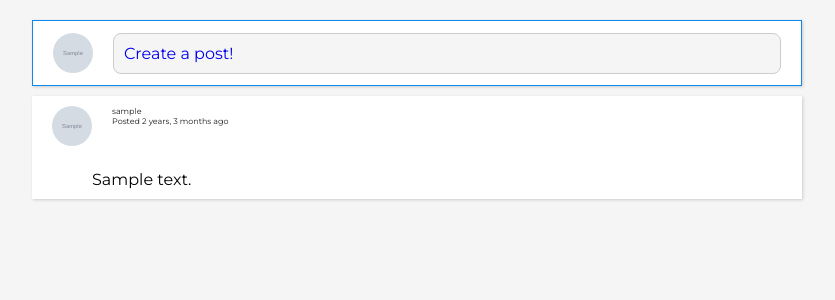
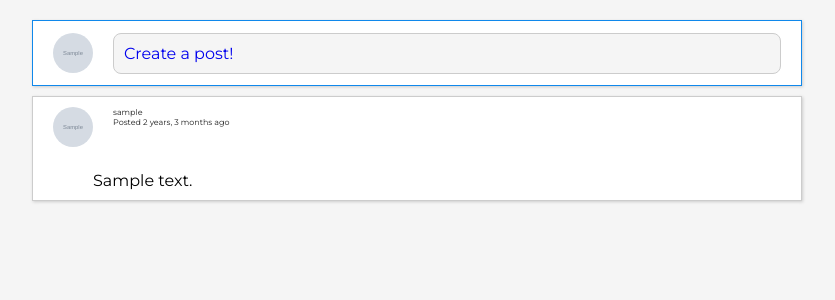
Before and after one commit to Arc-Data/BlogAppV2, a Django app: page / in a window 1280 px wide. Shown: the part 60-360 px from the top of the page, without its empty margins (73-908 px from the left). Run offline with Django 4.2, Linux system fonts and the light colour scheme; a user stored in the database is signed in; tables that the repository leaves empty hold one stand-in row (values such as "Sample post"); grey boxes marked "Sample" are stand-in pictures; some libraries are stand-ins or nearby versions.

Commit message:
Configured images to link properly

```diff
--- a/social/templates/social/home.html
+++ b/social/templates/social/home.html
@@ -18,7 +18,7 @@
 					<a href ="{% url 'post' post.id %}" class = "post-link">
 
 						<div class = "post-content">
-							<a href = "{% url 'profile' post.author.slug %}">
+							<a href = "{% url 'profile' post.author.slug %}" class = "profile-link">
 								<img src = "{{post.author.profile_pic.url}}" class = "small-icon">
 							</a>
 							<p class = "details"> {{ post.author }} <br>Posted {{post.created_on|timesince}} ago </p>
--- a/static/css/style.css
+++ b/static/css/style.css
@@ -354,6 +354,11 @@ nav {
 	margin-top: 10px;
 	align-items: center;
 	position: relative;
+	border: 1px solid #ccc;
+}
+
+.post-article:hover {
+	border:1px solid #1088eb;
 }
 
 .post-container {
@@ -413,6 +418,12 @@ nav {
 	height: 100%;
 }
 
+.profile-link {
+	position: relative;
+	z-index: 9;
+
+}
+
 .post-full {
 	grid-column: 1/-1;
 }
```
